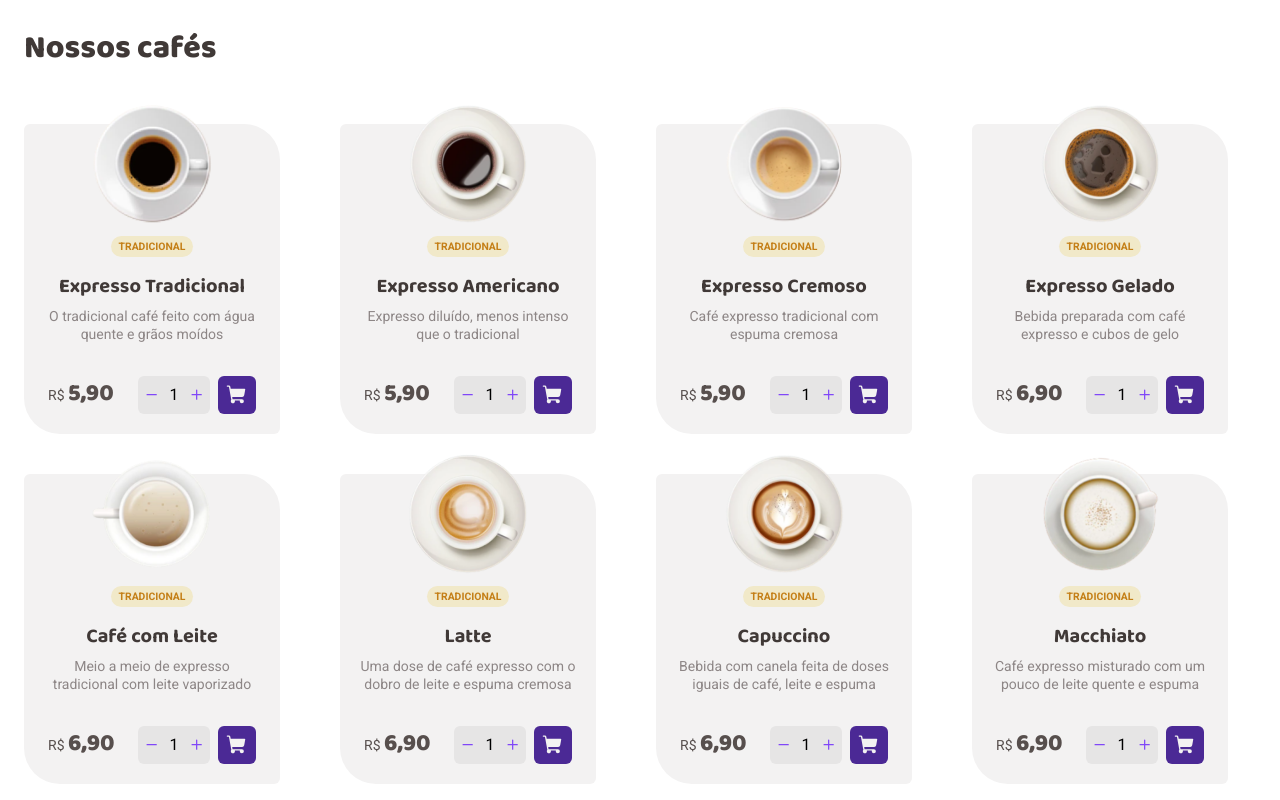
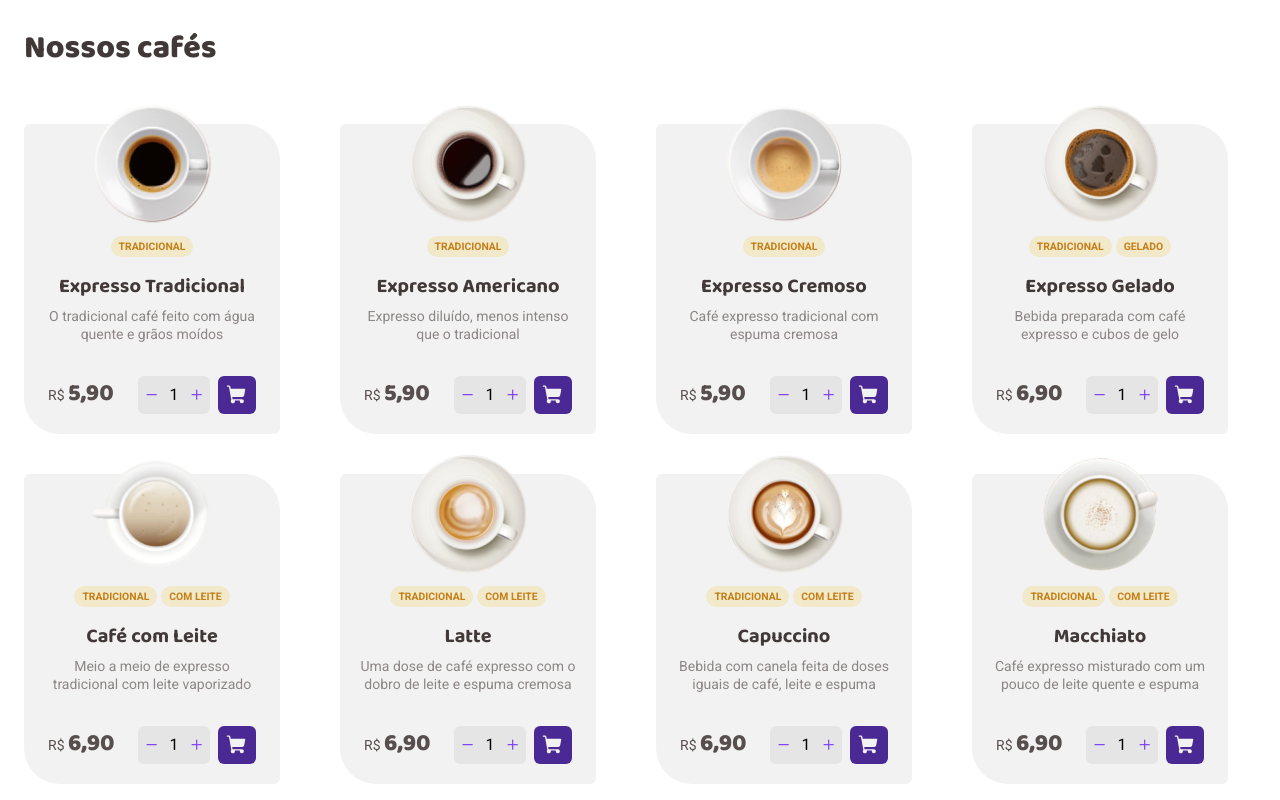
Before and after one commit to pabloccard/coffe-delivery, a React (Vite) app: page / in a window 1280 px wide. Shown: the part 880-1680 px from the top of the page. Built offline with nearby package versions, Linux system fonts and the light colour scheme.

Commit message:
feat(product component): add tag list

```diff
--- a/src/components/Product/index.tsx
+++ b/src/components/Product/index.tsx
@@ -1,5 +1,4 @@
 import * as S from './styles'
-import coffe from '../../assets/coffe.svg'
 import { ShoppingCart } from 'phosphor-react'
 import { useQuantitySelector } from '../../hooks/useQuantitySelector'
 import { Product as ProductData } from '../../types/Product'
@@ -10,7 +9,7 @@ type ProductProps = {
 }
 
 export const Product = ({
-  data: { title, description, price, img },
+  data: { title, description, price, img, tags },
 }: ProductProps) => {
   const { value, QuantitySelector } = useQuantitySelector({
     defaultValue: 1,
@@ -20,7 +19,12 @@ export const Product = ({
   return (
     <S.Container>
       <img src={img} alt="" />
-      <span>tradicional</span>
+      <S.Tags>
+        {tags.map((tag) => (
+          <span key={tag}>{tag}</span>
+        ))}
+      </S.Tags>
+
       <main>
         <h5>{title}</h5>
         <p>{description}</p>
--- a/src/components/Product/styles.ts
+++ b/src/components/Product/styles.ts
@@ -1,6 +1,6 @@
 import styled from 'styled-components'
 
-export const Container = styled.div`
+export const Container = styled.li`
   display: flex;
   flex-direction: column;
   align-items: center;
@@ -14,20 +14,6 @@ export const Container = styled.div`
 
   img {
     margin-top: -1.25rem;
-  }
-
-  > span {
-    margin-top: 0.75rem;
-    padding: 0.25rem 0.5rem;
-
-    background: ${(props) => props.theme['yellow-light']};
-    border-radius: 100px;
-
-    color: ${(props) => props.theme['yellow-dark']};
-    font-size: 0.65rem;
-    font-weight: 700;
-    text-transform: uppercase;
-    line-height: 130%;
   }
 
   h5 {
@@ -72,6 +58,26 @@ export const Container = styled.div`
   }
 `
 
+export const Tags = styled.div`
+  display: flex;
+  gap: 0.25rem;
+
+  margin-top: 0.75rem;
+
+  > span {
+    padding: 0.25rem 0.5rem;
+
+    background: ${(props) => props.theme['yellow-light']};
+    border-radius: 100px;
+
+    color: ${(props) => props.theme['yellow-dark']};
+    font-size: 0.65rem;
+    font-weight: 700;
+    text-transform: uppercase;
+    line-height: 130%;
+  }
+`
+
 export const Actions = styled.div`
   display: flex;
   gap: 0.5rem;
```
